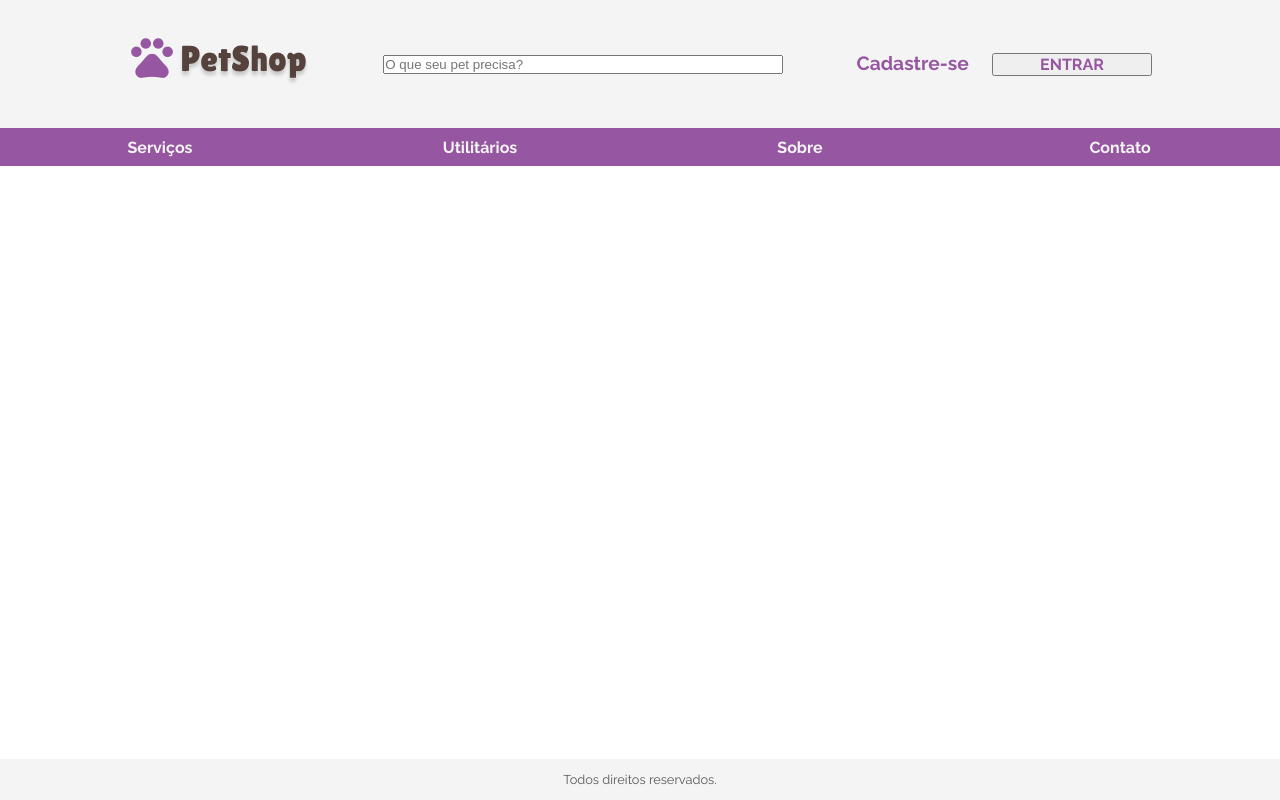
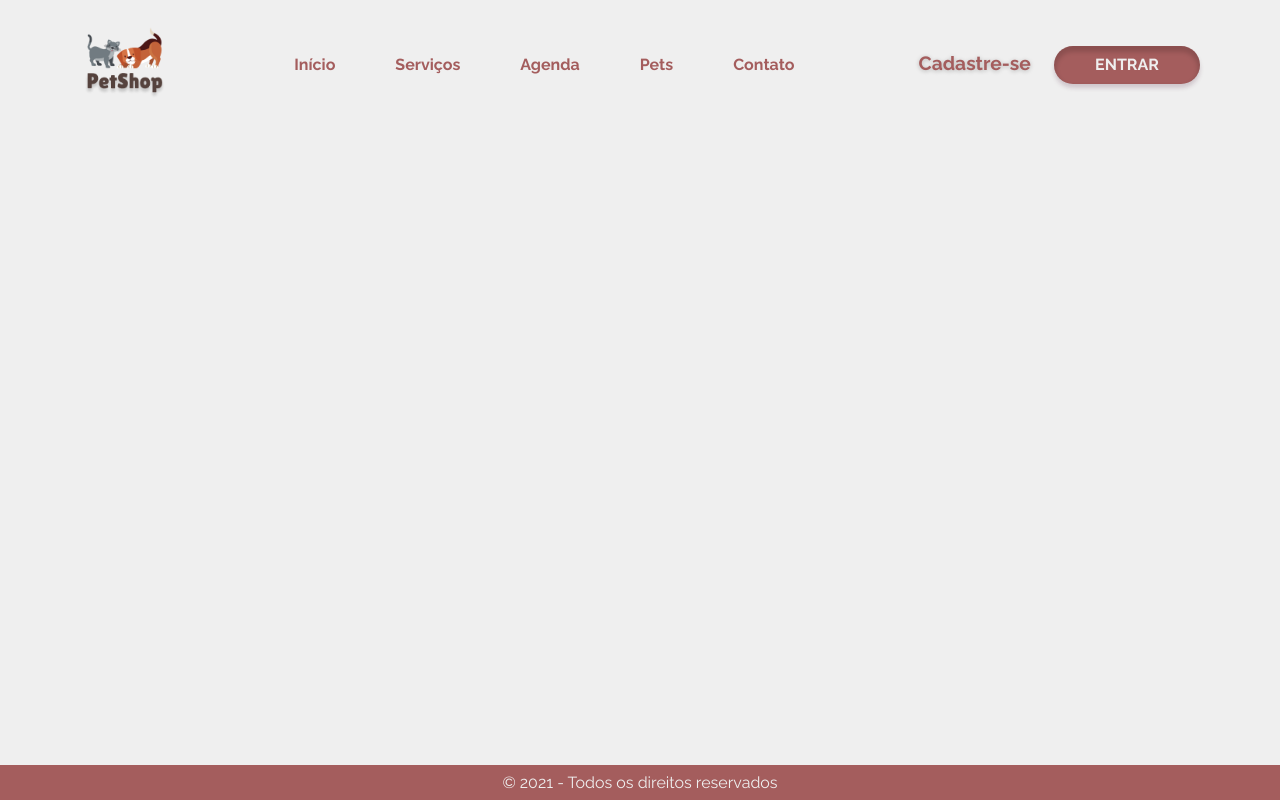
Before and after one commit to dopinheiro/Petshop, a Flask app: page / in a window 1280 px wide. Run offline with Flask 2, Linux system fonts and the light colour scheme.

Commit message:
Alteração do template base

```diff
--- a/app/static/css/main.css
+++ b/app/static/css/main.css
@@ -1,78 +1,94 @@
 
 body, button {
     font-family: 'Raleway', sans-serif;
+    background: #EFEFEF;
 }
 
-header {
+header, body {
     width: 100%;
-    background: #F4F4F4;
+    background: #EFEFEF;
 }
 
 .header {
     height: 8em;
-    width: 80%;
-    margin: 0 auto;
-    padding: 3em 0;
+    width: 90%;
+    margin: 0 5%;
+    padding: 1px 1em 0 1em;
     display: flex;
     flex-direction: row;
     align-items: center;
     justify-content: space-between;
 }
 
-#search input {
-    width: 30em;
+#logo {
+    height: auto;
+    width: auto;
+    max-width: 90px;
+    max-height: 90px;
 }
 
 #auth span {
     margin-right: 1em;
-    color: #9656A1;
+    color: #A45D5D;
     font-weight: bold;
     font-size: 1.2em;
+    text-shadow: 0px 1px 4px rgba(0, 0, 0, 0.25);
 }
 
 #auth button {
-    color: #9656A1;
+    color: #EFEFEF;
     font-size: 1em;
     font-weight: bold;
-    width: 10em;
+    width: 146px;
+    height: 38px;
+    background: #A45D5D;
+    box-shadow: 0px 4px 4px rgba(99, 58, 81, 0.22), inset 0px 4px 4px 2px rgba(0, 0, 0, 0.15);
+    border-radius: 24px;
+    border: none;
 }
 
-#navbar nav {
-    background: #9656A1;
+#auth button:hover {
+    background-color: #814848;
+    transition: 1s;
 }
 
-#navbar nav ul {
-    /* width: 80%; */
-    margin: auto;
+#navbar {
     display: flex;
-    flex-direction: row;
-    justify-content: space-between;
+    font-size: 1em;
+    font-weight: bold;
+    align-items: initial;
+    float: left;
 }
 
-#navbar nav ul li {
-    text-align: center;
-    width: 25%;
-    padding: 0.6em 0;
-    border-width: 1px;
-    border-color: black;
-}
-#navbar nav ul li:hover {
-    background:#7b4785;
-
+#navbar ul {
+    list-style-type: none;
+    display: flex;
 }
 
-#navbar nav ul li a {
-    color:#F4F4F4;
+#navbar li a {
+    color: #A45D5D;
+    padding: 14px 30px;
+    font-size: 1em;
     font-weight: bold;
+}
+
+#navbar li a:hover {
+    color: #814848;
+    text-decoration: underline #FFC069 0.3em;
+}
+
+#navbar li a:active {
+    color: #814848;
+    text-decoration: underline #FFC069 0.3em;
 }
 
 footer {
     width: 100%;
-    padding: 1em;
-    font-size: 0.8em;
+    padding: 0.5em;
+    height: 35px;
+    color: #EFEFEF;
+    background: #A45D5D;
     position: fixed;
     bottom: 0;
-    color: rgb(87, 87, 87);
-    background: #F4F4F4;
     text-align: center;
 }
--- a/app/templates/base.html
+++ b/app/templates/base.html
@@ -20,31 +20,33 @@
     <header>
         <div class="header">
             <h1>
-                <img src="../static/image/logo.png" alt="Petshop" />
+                <img src="../static/image/logopet.png" alt="Petshop" id="logo" />
             </h1>
-            <div id="search">
-                <input type="text" placeholder="O que seu pet precisa?">
+
+            <div id="navbar">
+                <nav>
+                    <ul>
+                      <li><a href="#">Início</a></li>
+                      <li><a href="#">Serviços</a></li>
+                      <li><a href="#">Agenda</a></li>
+                      <li><a href="#">Pets</a></li>
+                      <li><a href="#">Contato</a></li>
+                    </ul>
+                  </nav>
             </div>
+
             <div id="auth">
                 <span id="signin">Cadastre-se</span>
                 <button id="login">ENTRAR</button>
             </div>
-        </div>
-        <div id="navbar">
-            <nav>
-                <ul>
-                  <li><a href="#">Serviços</a></li>
-                  <li><a href="#">Utilitários</a></li>
-                  <li><a href="#">Sobre</a></li>
-                  <li><a href="#">Contato</a></li>
-                </ul>
-              </nav>
 
         </div>
     </header>
     {% block content %}{% endblock %}
     <footer>
-        <span>Todos direitos reservados.</span>
+        <span>
+            <p>© 2021 - Todos os direitos reservados</p>
+        </span>
     </footer>
 </body>
 </html>
```
Also changed, not shown: app/static/image/entrar.png (added), app/static/image/favicon.png, app/static/image/icon.png (deleted), app/static/image/logo.png, app/static/image/logo_pets.png (added), app/static/image/logopet.png (added), app/static/image/nome.png (deleted), app/static/image/service.png (added).
